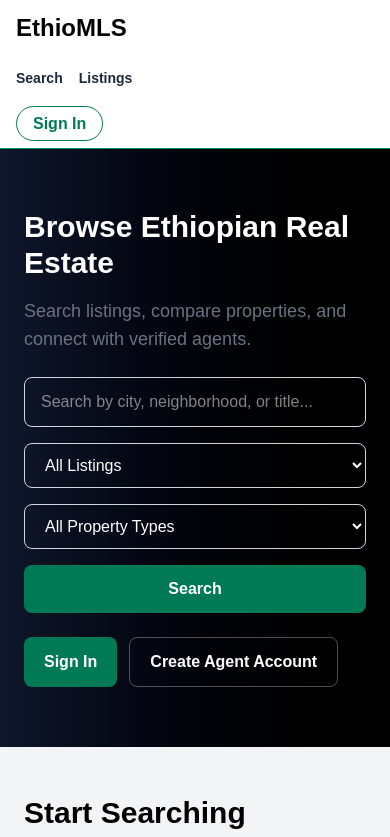
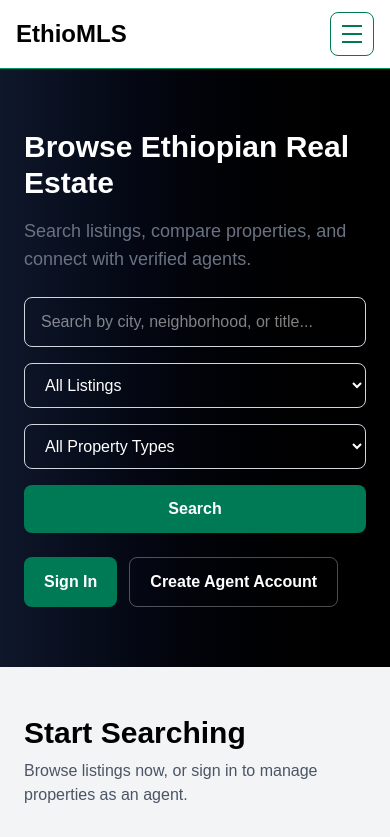
Before and after one commit to AddisFlower/ethiohomes, a Next.js app: page / in a window 390 px wide. Shown: the top 837 px of the page. Built offline with nearby package versions, Linux system fonts and the light colour scheme; no server answers; the database is empty.

Commit message:
Improve mobile navbar layout

```diff
--- a/app/components/NavbarMenu.tsx
+++ b/app/components/NavbarMenu.tsx
@@ -19,6 +19,7 @@ export default function NavbarMenu({
   isAuthenticated,
 }: NavbarMenuProps) {
   const [openMenu, setOpenMenu] = useState<MenuName | null>(null);
+  const [isMobileMenuOpen, setIsMobileMenuOpen] = useState(false);
 
   useEffect(() => {
     function handlePointerDown(event: PointerEvent) {
@@ -26,15 +27,17 @@ export default function NavbarMenu({
 
       if (
         target instanceof Element &&
-        !target.closest("[data-navbar-dropdown]")
+        !target.closest("[data-navbar-interactive]")
       ) {
         setOpenMenu(null);
+        setIsMobileMenuOpen(false);
       }
     }
 
     function handleKeyDown(event: KeyboardEvent) {
       if (event.key === "Escape") {
         setOpenMenu(null);
+        setIsMobileMenuOpen(false);
       }
     }
 
@@ -53,6 +56,7 @@ export default function NavbarMenu({
 
   function closeMenu() {
     setOpenMenu(null);
+    setIsMobileMenuOpen(false);
   }
 
   const dropdownClass =
@@ -60,16 +64,190 @@ export default function NavbarMenu({
 
   return (
     <nav className="border-b border-emerald-600 bg-white shadow-sm">
-      <div className="mx-auto flex max-w-7xl flex-col gap-6 px-4 py-3 md:flex-row md:items-center">
-        <Link href="/" onClick={closeMenu}>
-          <h1 className="cursor-pointer text-2xl font-bold text-black md:text-3xl">
+      <div
+        data-navbar-interactive
+        className="mx-auto max-w-7xl px-4 py-3"
+      >
+        <div className="flex items-center justify-between md:hidden">
+          <Link href="/" onClick={closeMenu}>
+            <h1 className="cursor-pointer text-2xl font-bold text-black">
+              EthioMLS
+            </h1>
+          </Link>
+
+          <button
+            type="button"
+            aria-expanded={isMobileMenuOpen}
+            aria-controls="mobile-navigation"
+            aria-label={
+              isMobileMenuOpen ? "Close navigation menu" : "Open navigation menu"
+            }
+            onClick={() => {
+              setOpenMenu(null);
+              setIsMobileMenuOpen((isOpen) => !isOpen);
+            }}
+            className="flex h-11 w-11 items-center justify-center rounded-lg border border-emerald-700 text-emerald-700 transition hover:bg-emerald-50"
+          >
+            <span className="sr-only">
+              {isMobileMenuOpen ? "Close menu" : "Open menu"}
+            </span>
+            <span className="flex w-5 flex-col gap-1.5" aria-hidden="true">
+              <span
+                className={`h-0.5 w-full bg-current transition ${
+                  isMobileMenuOpen ? "translate-y-2 rotate-45" : ""
+                }`}
+              />
+              <span
+                className={`h-0.5 w-full bg-current transition ${
+                  isMobileMenuOpen ? "opacity-0" : ""
+                }`}
+              />
+              <span
+                className={`h-0.5 w-full bg-current transition ${
+                  isMobileMenuOpen ? "-translate-y-2 -rotate-45" : ""
+                }`}
+              />
+            </span>
+          </button>
+        </div>
+
+        <div
+          id="mobile-navigation"
+          className={`mt-3 border-t border-gray-200 pt-4 md:hidden ${
+            isMobileMenuOpen ? "block" : "hidden"
+          }`}
+        >
+          <div className="grid gap-5">
+            <div>
+              <p className="mb-2 text-xs font-bold uppercase tracking-wide text-gray-500">
+                Search
+              </p>
+              <div className="grid grid-cols-1 gap-2 min-[420px]:grid-cols-2">
+                <Link
+                  href="/listings?category=Residential&transactionType=For%20Sale"
+                  onClick={closeMenu}
+                  className="rounded-lg bg-gray-50 px-3 py-3 font-semibold text-gray-800"
+                >
+                  Residential Sale
+                </Link>
+                <Link
+                  href="/listings?category=Residential&transactionType=For%20Rent"
+                  onClick={closeMenu}
+                  className="rounded-lg bg-gray-50 px-3 py-3 font-semibold text-gray-800"
+                >
+                  Residential Rent
+                </Link>
+                <Link
+                  href="/listings?propertyType=Land"
+                  onClick={closeMenu}
+                  className="rounded-lg bg-gray-50 px-3 py-3 font-semibold text-gray-800"
+                >
+                  Land
+                </Link>
+                <Link
+                  href="/listings?category=Commercial"
+                  onClick={closeMenu}
+                  className="rounded-lg bg-gray-50 px-3 py-3 font-semibold text-gray-800"
+                >
+                  Commercial
+                </Link>
+              </div>
+            </div>
+
+            <div>
+              <p className="mb-2 text-xs font-bold uppercase tracking-wide text-gray-500">
+                Listings
+              </p>
+              <div className="grid gap-2">
+                <Link
+                  href="/listings"
+                  onClick={closeMenu}
+                  className="rounded-lg px-3 py-2 font-semibold text-gray-800 hover:bg-gray-50"
+                >
+                  Browse Listings
+                </Link>
+                {canUseAgent && (
+                  <>
+                    <Link
+                      href="/add-listing"
+                      onClick={closeMenu}
+                      className="rounded-lg px-3 py-2 font-semibold text-gray-800 hover:bg-gray-50"
+                    >
+                      Add Listing
+                    </Link>
+                    <Link
+                      href="/my-listings"
+                      onClick={closeMenu}
+                      className="rounded-lg px-3 py-2 font-semibold text-gray-800 hover:bg-gray-50"
+                    >
+                      Manage Listings
+                    </Link>
+                    <Link
+                      href="/showing-requests"
+                      onClick={closeMenu}
+                      className="rounded-lg px-3 py-2 font-semibold text-gray-800 hover:bg-gray-50"
+                    >
+                      Showing Requests
+                    </Link>
+                  </>
+                )}
+                {canUseAdmin && (
+                  <Link
+                    href="/admin"
+                    onClick={closeMenu}
+                    className="rounded-lg px-3 py-2 font-semibold text-gray-800 hover:bg-gray-50"
+                  >
+                    Admin Review
+                  </Link>
+                )}
+              </div>
+            </div>
+
+            <div className="border-t border-gray-200 pt-4">
+              {!isAuthenticated ? (
+                <Link
+                  href="/login"
+                  onClick={closeMenu}
+                  className="flex w-full items-center justify-center rounded-lg bg-emerald-700 px-4 py-3 font-semibold text-white transition hover:bg-emerald-800"
+                >
+                  Sign In
+                </Link>
+              ) : (
+                <div className="grid gap-2">
+                  <p className="truncate px-3 text-sm font-semibold text-emerald-700">
+                    {displayName}
+                  </p>
+                  <Link
+                    href="/"
+                    onClick={closeMenu}
+                    className="rounded-lg px-3 py-2 font-semibold text-gray-800 hover:bg-gray-50"
+                  >
+                    Dashboard
+                  </Link>
+                  <form action="/api/auth/logout" method="post">
+                    <button
+                      type="submit"
+                      className="w-full rounded-lg px-3 py-2 text-left font-semibold text-red-600 hover:bg-red-50"
+                    >
+                      Logout
+                    </button>
+                  </form>
+                </div>
+              )}
+            </div>
+          </div>
+        </div>
+
+        <div className="hidden items-center gap-6 md:flex">
+          <Link href="/" onClick={closeMenu}>
+            <h1 className="cursor-pointer text-3xl font-bold text-black">
             EthioMLS
           </h1>
-        </Link>
+          </Link>
 
-        <div className="flex flex-wrap items-center gap-4 text-sm md:gap-6 md:text-base">
+          <div className="flex items-center gap-6 text-base">
           <div
-            data-navbar-dropdown
+            data-navbar-interactive
             className="relative"
           >
             <button
@@ -118,7 +296,7 @@ export default function NavbarMenu({
           </div>
 
           <div
-            data-navbar-dropdown
+            data-navbar-interactive
             className="relative"
           >
             <button
@@ -168,9 +346,9 @@ export default function NavbarMenu({
               Admin
             </Link>
           )}
-        </div>
+          </div>
 
-        <div className="relative md:ml-auto">
+          <div className="relative ml-auto">
           {!isAuthenticated ? (
             <Link
               href="/login"
@@ -181,7 +359,7 @@ export default function NavbarMenu({
             </Link>
           ) : (
             <div
-              data-navbar-dropdown
+              data-navbar-interactive
               className="relative"
             >
               <button
@@ -234,6 +412,7 @@ export default function NavbarMenu({
               </div>
             </div>
           )}
+          </div>
         </div>
       </div>
     </nav>
```
